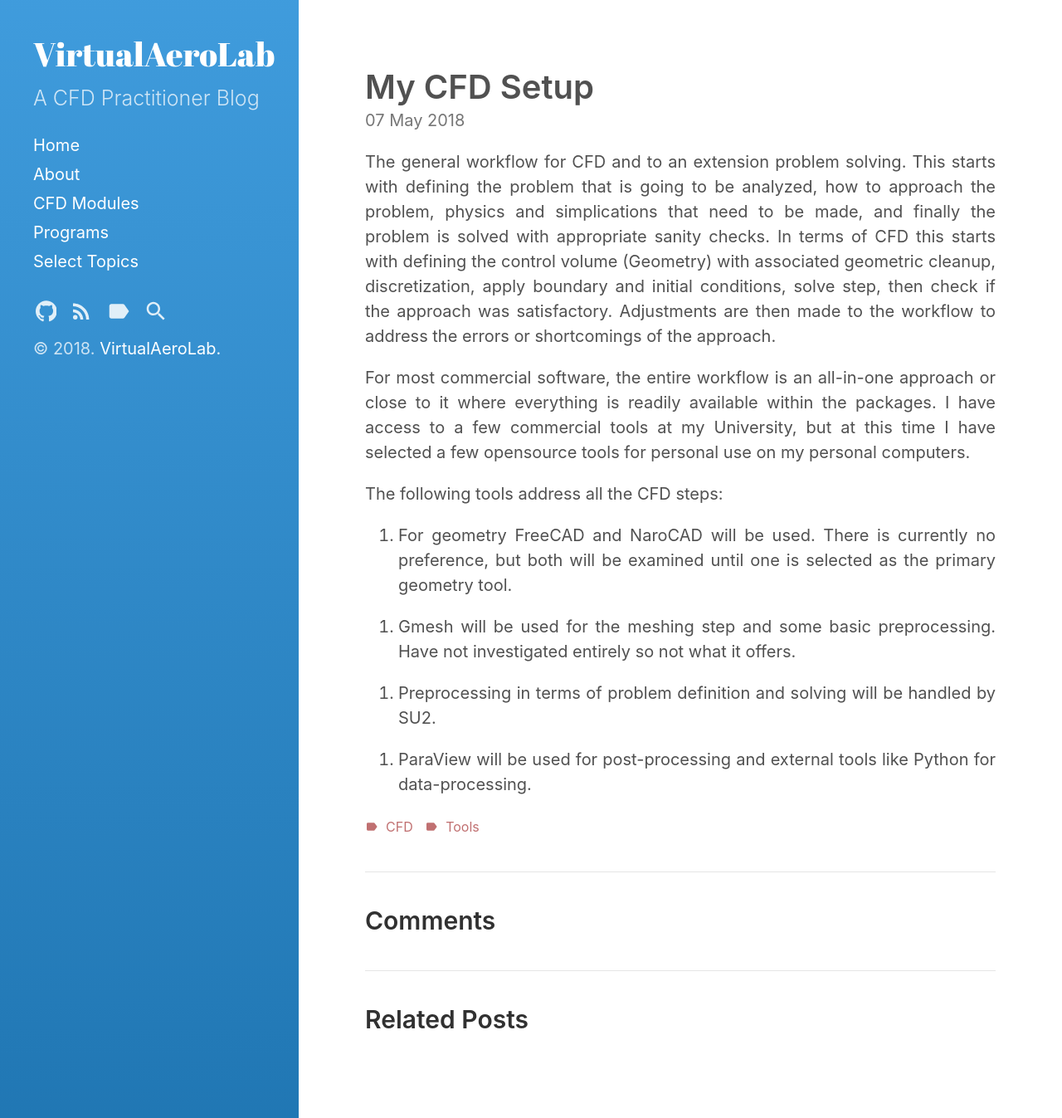
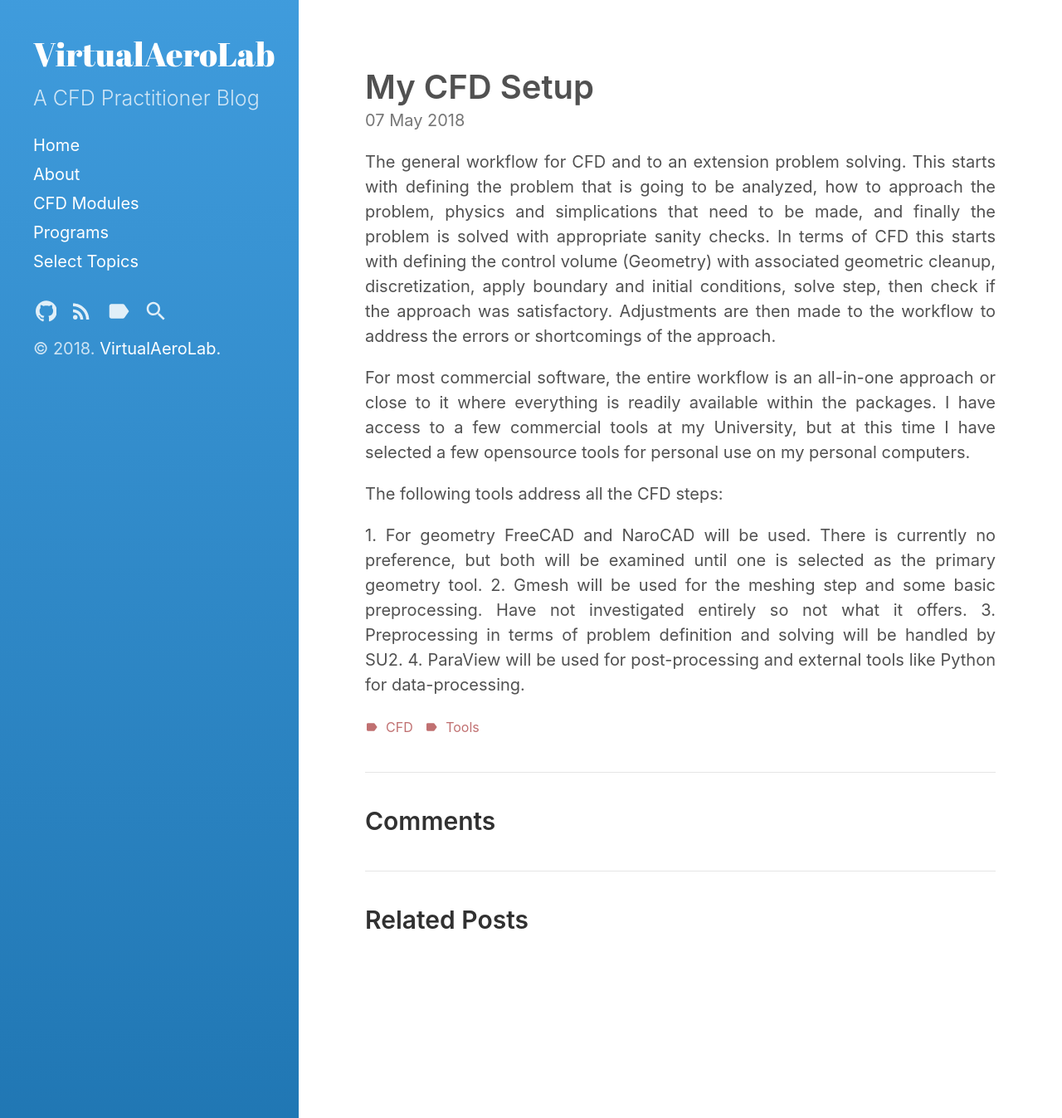
Before and after one commit to VirtualAeroLab/VirtualAeroLab.github.io, a Jekyll site: the page built from _posts/2018-5-7-my-cfd-setup.md, in a window 1280 px wide. Shown: the whole page at 83% size. Built offline with Jekyll 4.4.1, drawn with Linux system fonts in a browser that asks for light colours.

Commit message:
New changes.

```diff
--- a/_posts/2018-5-7-my-cfd-setup.md
+++ b/_posts/2018-5-7-my-cfd-setup.md
@@ -1,8 +1,8 @@
 ---
 layout: post
-title: "My CFD Setup"
+title: My CFD Setup
 date: 2018-5-7
-excerpt_separator: "A general breakdown of the tools that will be used at all stages for CFD workflow.<!--more-->"
+excerpt_separator: "A general breakdown of the tools that will be used at all stages for CFD workflow."
 tags:
   - CFD
   - Tools
@@ -25,14 +25,11 @@ a few opensource tools for personal use on my personal computers.</p>
 <p>The following tools address all the CFD steps:</p>
 {: style="text-align: justify;"}
 
-1. For geometry FreeCAD and NaroCAD will be used. There is currently no preference, but both will be examined until one is selected as the primary geometry tool.
-{: style="text-align: justify;"}
+<p>1. For geometry FreeCAD and NaroCAD will be used. There is currently no preference, but both will be examined until one is selected as the primary geometry tool.
 
 2. Gmesh will be used for the meshing step and some basic preprocessing. Have not investigated entirely so not what it offers.
-{: style="text-align: justify;"}
 
 3. Preprocessing in terms of problem definition and solving will be handled by SU2.
+
+4. ParaView will be used for post-processing and external tools like Python for data-processing.</p>
 {: style="text-align: justify;"}
-
-4. ParaView will be used for post-processing and external tools like Python for data-processing.
-{: style="text-align: justify;"}
```
